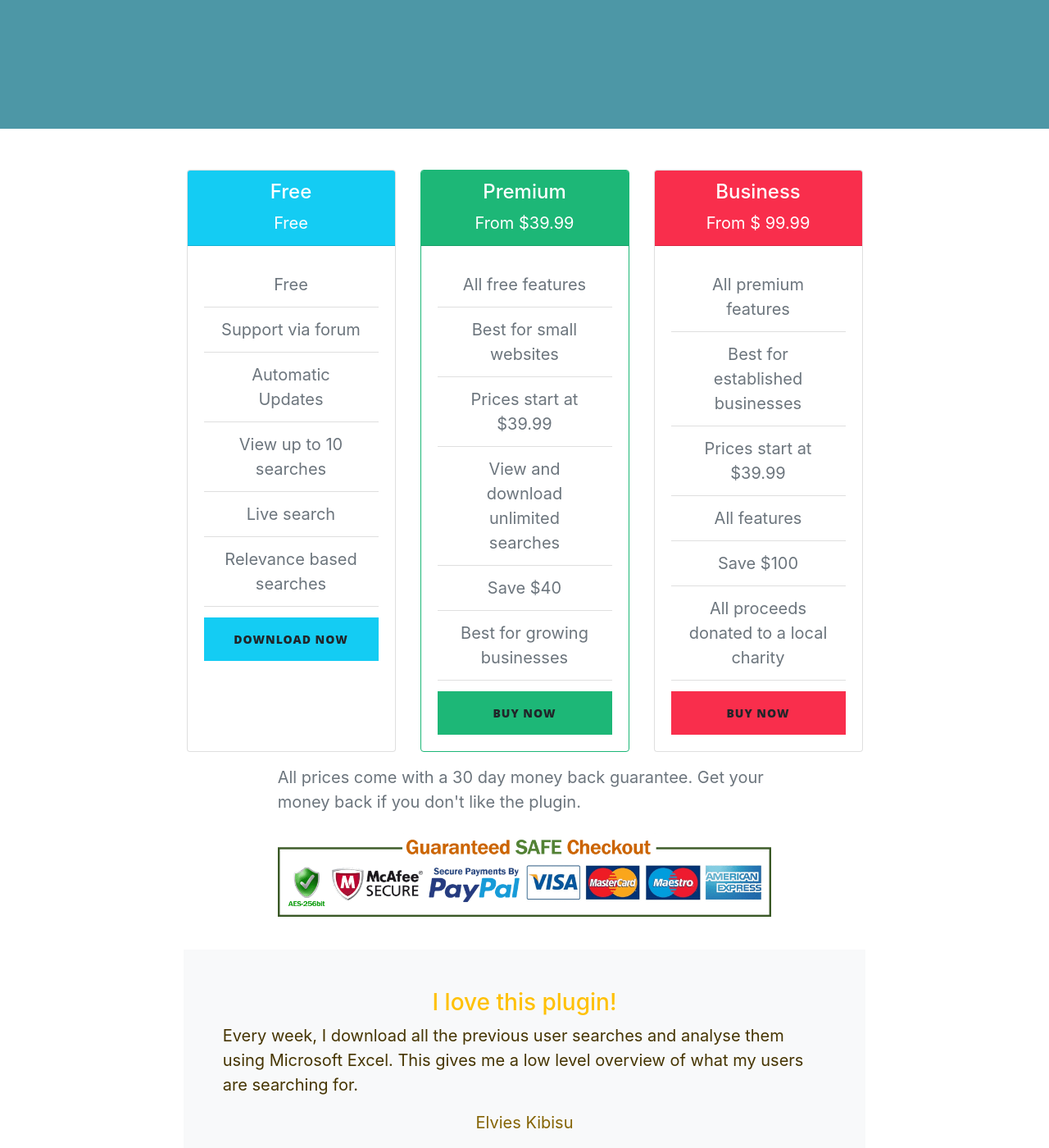
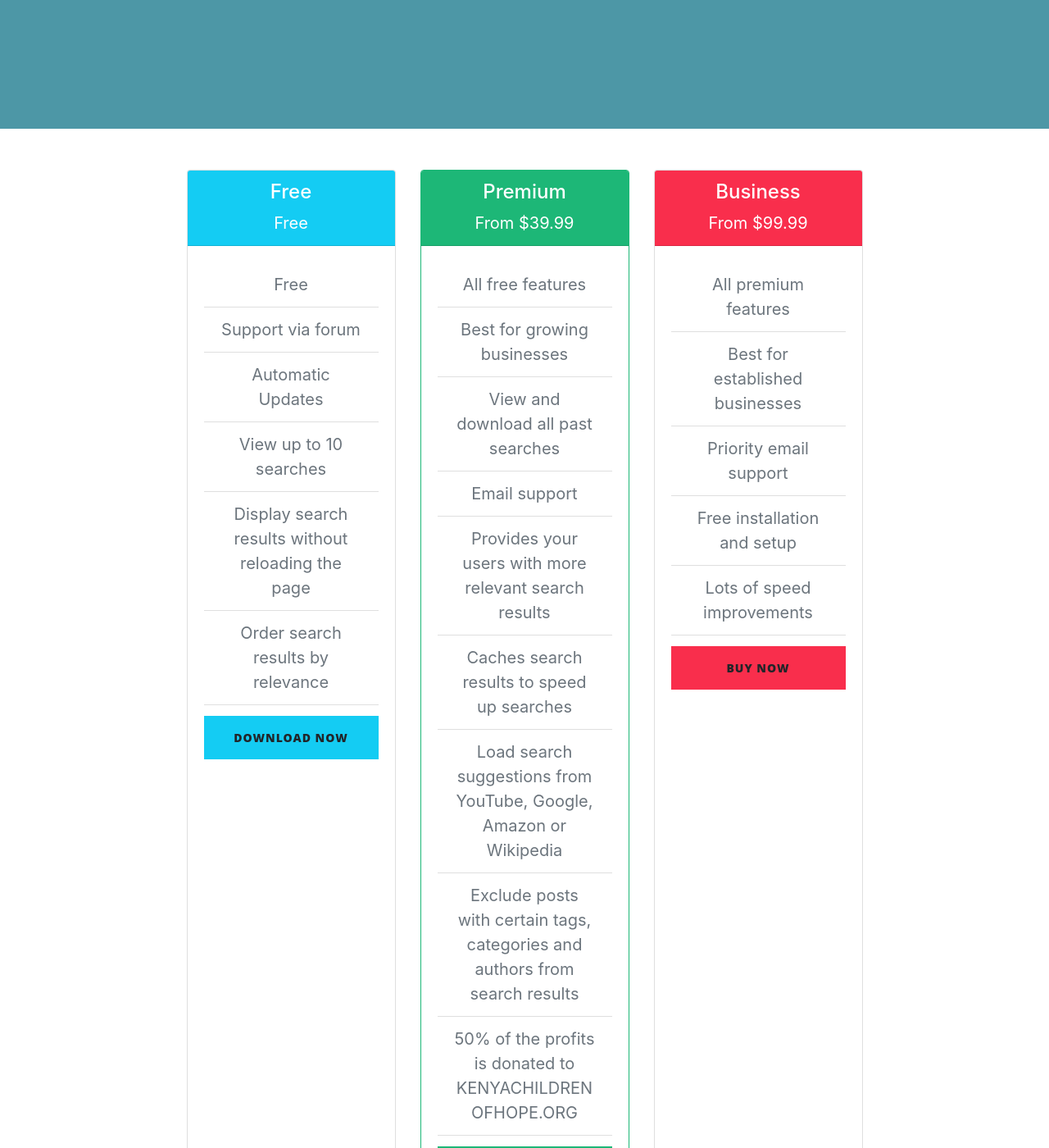
Before and after one commit to picocodes/ajax-live-search, a Jekyll site: the page built from buy-premium.html, in a window 1280 px wide and 1400 px high, scrolled down 498 px. Shown: the whole window at 82% size. Built offline with Jekyll 4.4.1, drawn with Linux system fonts in a browser that asks for light colours.

Commit message:
Update buy-premium.html

```diff
--- a/buy-premium.html
+++ b/buy-premium.html
@@ -81,8 +81,8 @@ slug: buy-premium
                                 <li class="list-group-item">Support via forum</li>
                                 <li class="list-group-item">Automatic Updates</li>
                                 <li class="list-group-item">View up to 10 searches</li>
-                                <li class="list-group-item">Live search</li>
-                                <li class="list-group-item">Relevance based searches</li>
+                                <li class="list-group-item">Display search results without reloading the page</li>
+                                <li class="list-group-item">Order search results by relevance</li>
                             </ul>
                             <a onclick="ga('send', 'event', 'Premium Page', 'Download', 'Free');" href="https://downloads.wordpress.org/plugin/ajax-live-search.zip" class="btn btn-block " style="background: #14ccf3; margin-top: 1em; ">Download Now</a>
                         </div>
@@ -95,11 +95,14 @@ slug: buy-premium
                         <div class="card-body text-center ">
                             <ul class="list-group list-group-flush text-muted ">
                                 <li class="list-group-item ">All free features</li>
-                                <li class="list-group-item ">Best for small websites</li>
-                                <li class="list-group-item ">Prices start at $39.99</li>
-                                <li class="list-group-item ">View and download unlimited searches</li>
-                                <li class="list-group-item ">Save $40</li>
                                 <li class="list-group-item ">Best for growing businesses</li>
+                                <li class="list-group-item ">View and download all past searches</li>
+                                <li class="list-group-item ">Email support</li>
+                                <li class="list-group-item ">Provides your users with more relevant search results</li>
+                                <li class="list-group-item ">Caches search results to speed up searches</li>
+                                <li class="list-group-item ">Load search suggestions from YouTube, Google, Amazon or Wikipedia</li>
+                                <li class="list-group-item ">Exclude posts with certain tags, categories and authors from search results</li>
+                                <li class="list-group-item ">50% of the profits is donated to KENYACHILDRENOFHOPE.ORG</li>
                             </ul>
                             <a onclick="ga('send', 'event', 'Premium Page', 'Buy', 'Premium');" href="https://checkout.freemius.com/mode/dialog/plugin/3371/plan/5363/" class="btn btn-block " style="background: #1db777; margin-top: 1em; ">Buy Now</a>
                         </div>
@@ -107,16 +110,15 @@ slug: buy-premium
                     <div class="card ">
                         <div class="card-header text-center " style="background-color: #f92e4c;color: #fff;font-size: 20px; ">
                             <h4>Business</h4>
-                            <span style="color: #fff; font-weight: 400; ">From $ 99.99</span>
+                            <span style="color: #fff; font-weight: 400; ">From $99.99</span>
                         </div>
                         <div class="card-body text-center ">
                             <ul class="list-group list-group-flush text-muted ">
                                 <li class="list-group-item ">All premium features</li>
                                 <li class="list-group-item ">Best for established businesses</li>
-                                <li class="list-group-item ">Prices start at $39.99</li>
-                                <li class="list-group-item ">All features</li>
-                                <li class="list-group-item ">Save $100</li>
-                                <li class="list-group-item ">All proceeds donated to a local charity</li>
+                                <li class="list-group-item ">Priority email support</li>
+                                <li class="list-group-item ">Free installation and setup</li>
+                                <li class="list-group-item ">Lots of speed improvements</li>
                             </ul>
                             <a onclick="ga('send', 'event', 'Premium Page', 'Buy', 'Business');" href="https://checkout.freemius.com/mode/dialog/plugin/3371/plan/5366/" class="btn btn-block " style="background: #f92e4c; margin-top: 1em; ">Buy Now</a>
                         </div>
```
